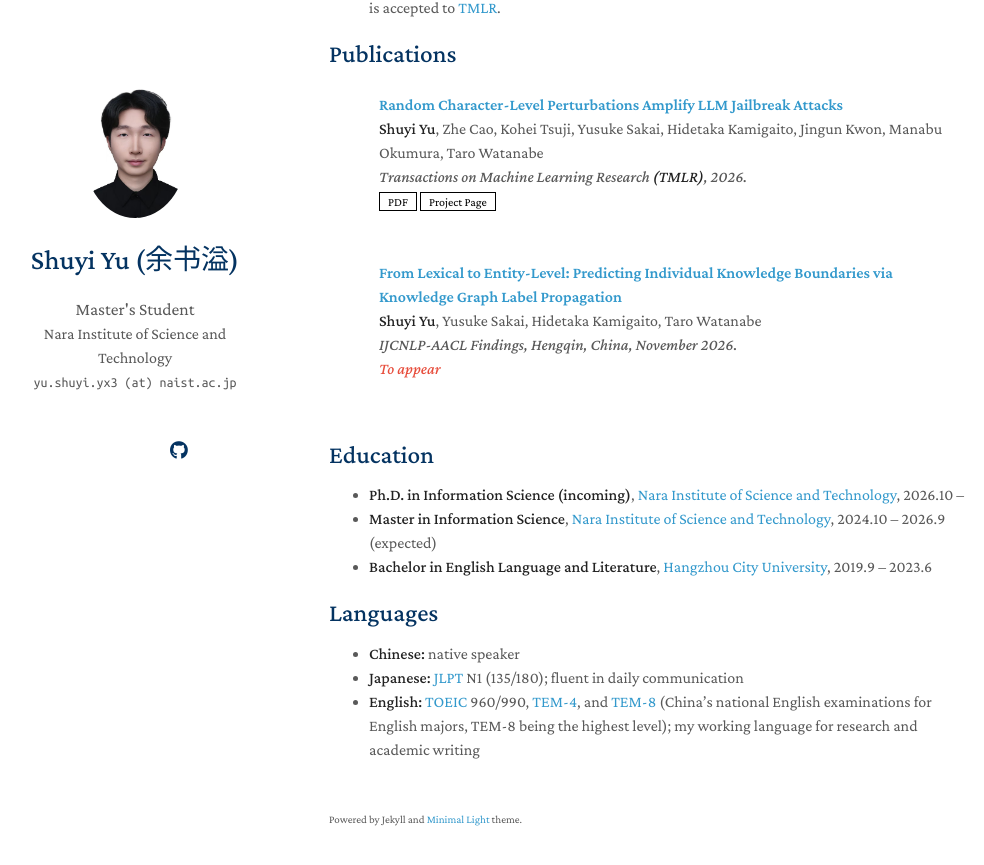
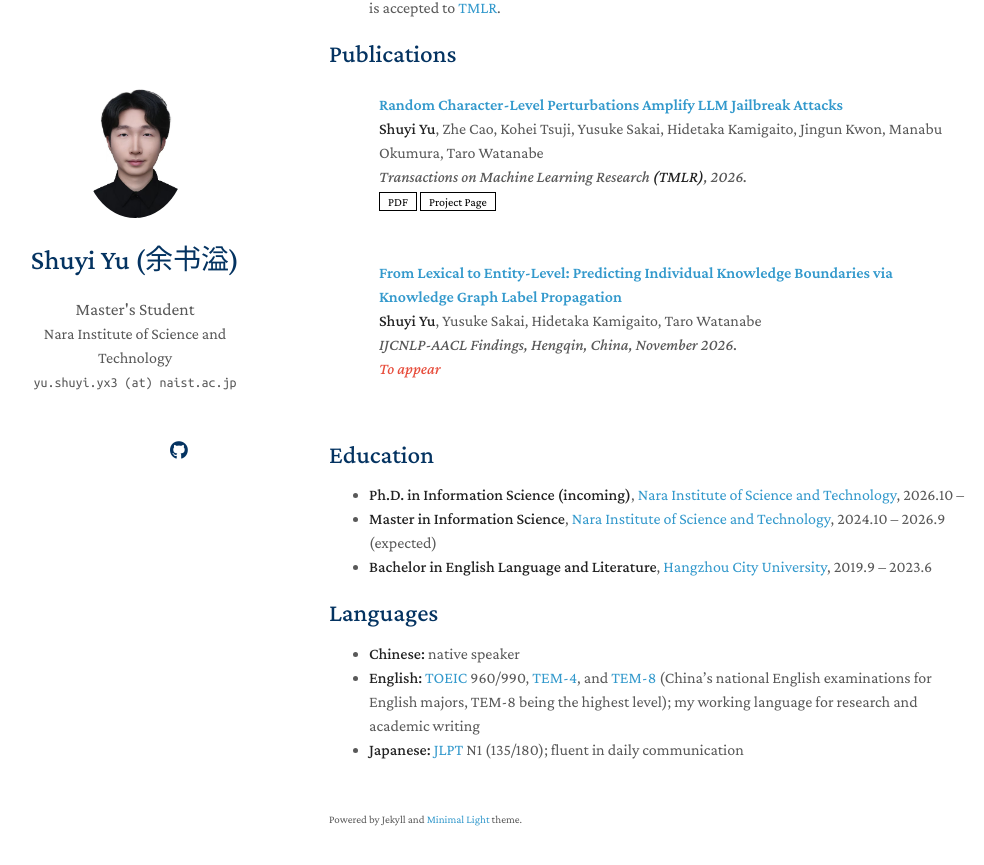
Before and after one commit to yyushuyui/yyushuyui.github.io, a Jekyll site: the page built from index.md, in a window 1280 px wide and 900 px high, scrolled down 1309 px. Shown: the top 865 px of the window, without its empty margins (141-1125 px from the left). Built offline with Jekyll 4.4.1, drawn with Linux system fonts in a browser that asks for light colours; a style sheet for code colours, icons or effects is not loaded; our own code applies the rules of GitHub Pages for plain Markdown files.

```diff
--- a/index.md
+++ b/index.md
@@ -45,5 +45,5 @@ I am originally from Hangzhou, Zhejiang, China. Before beginning graduate study
 ## Languages
 
 - **Chinese:** native speaker
+- **English:** [TOEIC](https://www.iibc-global.org/english/toeic.html) 960/990, [TEM-4](http://tem.fltonline.cn/?p=75109), and [TEM-8](http://tem.fltonline.cn/?p=75113) (China's national English examinations for English majors, TEM-8 being the highest level); my working language for research and academic writing
 - **Japanese:** [JLPT](https://www.jlpt.jp/e/) N1 (135/180); fluent in daily communication
-- **English:** [TOEIC](https://www.iibc-global.org/english/toeic.html) 960/990, [TEM-4](http://tem.fltonline.cn/?p=75109), and [TEM-8](http://tem.fltonline.cn/?p=75113) (China's national English examinations for English majors, TEM-8 being the highest level); my working language for research and academic writing
```
